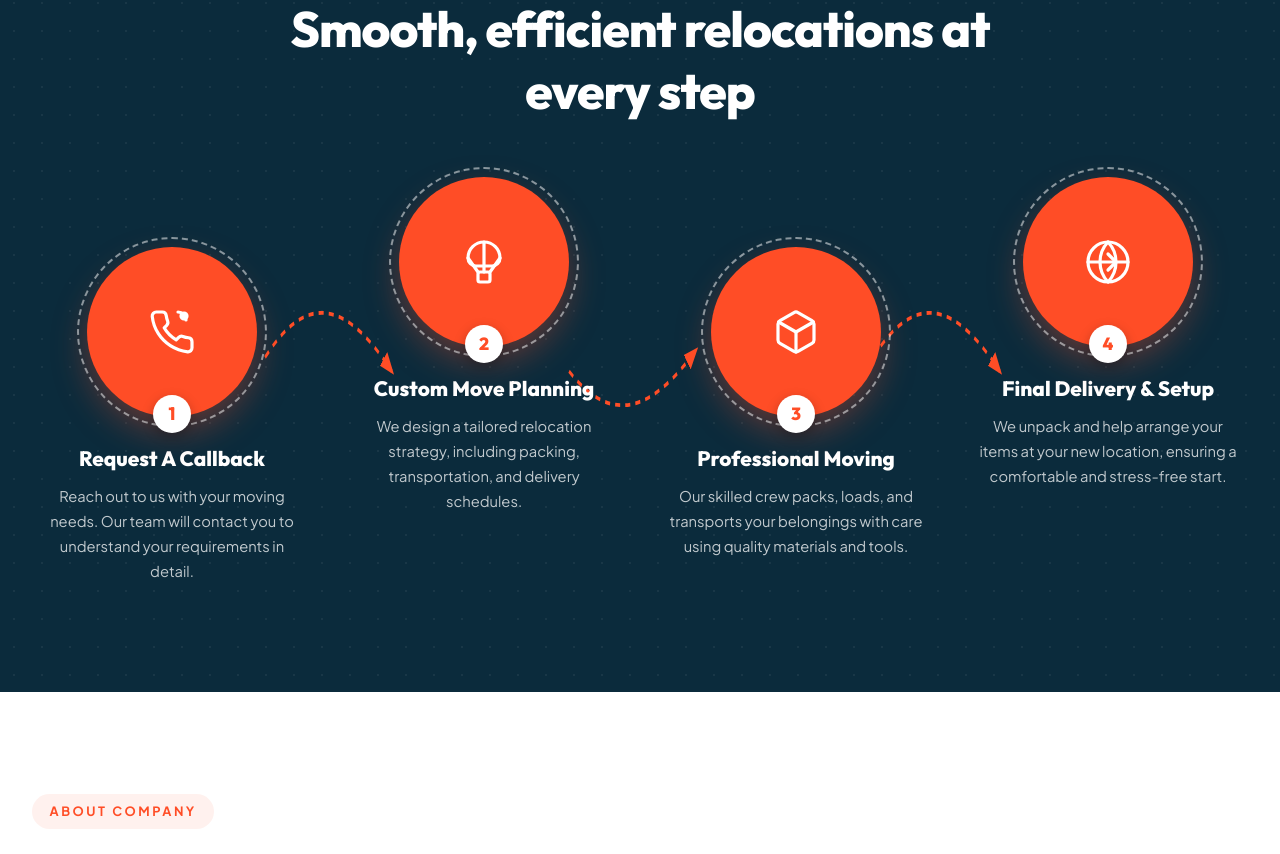
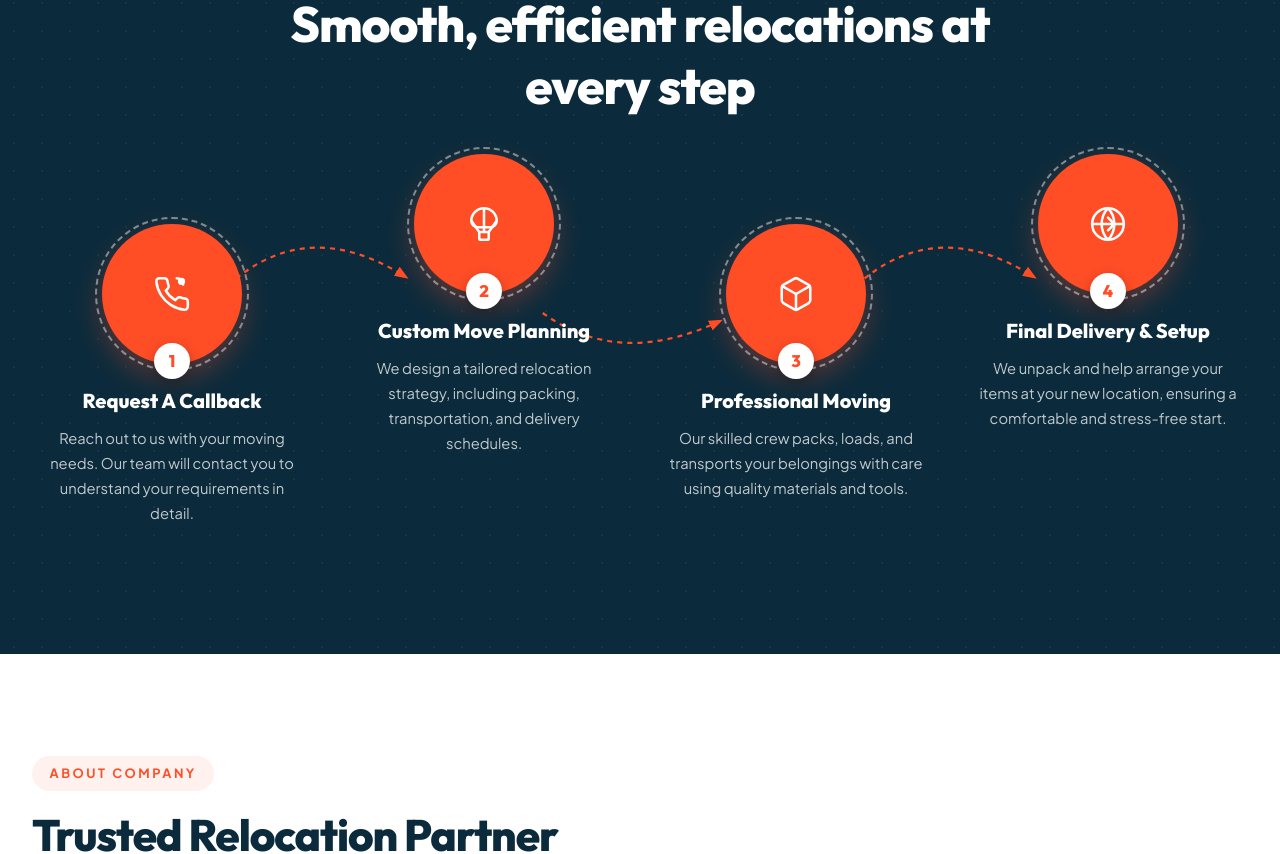
Before and after one commit to CybertizeYogesh/new-website-, a Next.js app: page / in a window 1280 px wide. Shown: the part 3389-4243 px from the top of the page. Built offline with nearby package versions, Linux system fonts and the light colour scheme.

Commit message:
Resize node circles to 140px and re-engineer SVG bezier paths matching Speedex proportions exactly

```diff
--- a/src/app/globals.css
+++ b/src/app/globals.css
@@ -577,12 +577,12 @@ img {
     overflow: hidden;
 }
 
-/* Speedex Relocation Exact Work Process Section (#ff4d26 Coral Red & #0b2b3c Dark Teal Navy) */
+/* Speedex Relocation Exact Work Process Section (140px nodes & exact proportions) */
 .process-speedex-section {
     background-color: #0b2b3c;
-    background-image: radial-gradient(rgba(255, 255, 255, 0.06) 1.2px, transparent 1.2px);
+    background-image: radial-gradient(rgba(255, 255, 255, 0.05) 1.2px, transparent 1.2px);
     background-size: 28px 28px;
-    padding: 90px 0 110px;
+    padding: 85px 0 115px;
     position: relative;
     overflow: hidden;
     color: #ffffff;
@@ -620,8 +620,8 @@ img {
 
 .speedex-process-wrapper {
     position: relative;
-    margin-top: 5rem;
-    min-height: 380px;
+    margin-top: 4.5rem;
+    min-height: 350px;
 }
 
 .speedex-curved-line {
@@ -629,7 +629,7 @@ img {
     top: 0;
     left: 0;
     width: 100%;
-    height: 100%;
+    height: 220px;
     pointer-events: none;
     z-index: 1;
 }
@@ -650,32 +650,32 @@ img {
 }
 
 .speedex-step-item.step-up {
-    transform: translateY(-25px) !important;
+    transform: translateY(-35px) !important;
 }
 
 .speedex-step-item.step-down {
-    transform: translateY(45px) !important;
+    transform: translateY(35px) !important;
 }
 
 .speedex-circle-node {
     position: relative;
-    width: 170px;
-    height: 170px;
+    width: 140px;
+    height: 140px;
     background: #ff4d26;
     border-radius: 50%;
     display: flex;
     align-items: center;
     justify-content: center;
-    box-shadow: 0 15px 35px rgba(255, 77, 38, 0.35);
-    margin-bottom: 1.75rem;
+    box-shadow: 0 12px 30px rgba(255, 77, 38, 0.35);
+    margin-bottom: 1.5rem;
 }
 
 .speedex-circle-node::before {
     content: '';
     position: absolute;
-    inset: -10px;
+    inset: -7px;
     border-radius: 50%;
-    border: 2px dashed rgba(255, 255, 255, 0.5);
+    border: 2px dashed rgba(255, 255, 255, 0.45);
 }
 
 .speedex-icon-inner {
@@ -687,16 +687,16 @@ img {
 
 .speedex-number-badge {
     position: absolute;
-    bottom: -16px;
+    bottom: -15px;
     left: 50%;
     transform: translateX(-50%);
-    width: 38px;
-    height: 38px;
+    width: 36px;
+    height: 36px;
     background: #ffffff;
     color: #ff4d26;
     font-weight: 800;
     font-family: var(--font-heading);
-    font-size: 1.1rem;
+    font-size: 1.05rem;
     border-radius: 50%;
     display: flex;
     align-items: center;
@@ -706,7 +706,7 @@ img {
 
 .speedex-step-item h3 {
     color: #ffffff !important;
-    font-size: 1.3rem;
+    font-size: 1.25rem;
     font-weight: 800;
     margin-bottom: 0.75rem;
     line-height: 1.3;
--- a/src/app/page.tsx
+++ b/src/app/page.tsx
@@ -204,11 +204,11 @@ export default function HomePage() {
           </div>
 
           <div className="speedex-process-wrapper">
-            {/* SVG Curved Dotted Connection Line - Exact Arc Matching User Screenshot */}
+            {/* SVG Curved Dotted Connection Line - Meticulously Proportioned 140px Circle Arcs */}
             <svg className="speedex-curved-line" viewBox="0 0 1200 220" fill="none" preserveAspectRatio="none">
               {/* Arc 1: Circle 1 top-right to Circle 2 left-bottom */}
               <path
-                d="M 230 90 C 275 48, 315 62, 355 98"
+                d="M 194 96 C 250 45, 310 50, 369 88"
                 stroke="#ff4d26"
                 strokeWidth="2.2"
                 strokeDasharray="5 5"
@@ -216,7 +216,7 @@ export default function HomePage() {
               />
               {/* Arc 2: Circle 2 right-bottom to Circle 3 left-top */}
               <path
-                d="M 530 98 C 575 132, 615 118, 655 86"
+                d="M 504 124 C 560 165, 620 160, 679 132"
                 stroke="#ff4d26"
                 strokeWidth="2.2"
                 strokeDasharray="5 5"
@@ -224,7 +224,7 @@ export default function HomePage() {
               />
               {/* Arc 3: Circle 3 top-right to Circle 4 left-bottom */}
               <path
-                d="M 830 90 C 875 48, 915 62, 955 98"
+                d="M 814 96 C 870 45, 930 50, 989 88"
                 stroke="#ff4d26"
                 strokeWidth="2.2"
                 strokeDasharray="5 5"
@@ -242,7 +242,7 @@ export default function HomePage() {
               <div className="speedex-step-item step-down">
                 <div className="speedex-circle-node">
                   <div className="speedex-icon-inner">
-                    <svg width="48" height="48" viewBox="0 0 24 24" fill="none" stroke="#ffffff" strokeWidth="1.6" strokeLinecap="round" strokeLinejoin="round">
+                    <svg width="38" height="38" viewBox="0 0 24 24" fill="none" stroke="#ffffff" strokeWidth="1.6" strokeLinecap="round" strokeLinejoin="round">
                       <path d="M22 16.92v3a2 2 0 0 1-2.18 2 19.79 19.79 0 0 1-8.63-3.07 19.5 19.5 0 0 1-6-6 19.79 19.79 0 0 1-3.07-8.67A2 2 0 0 1 4.11 2h3a2 2 0 0 1 2 1.72 12.84 12.84 0 0 0 .7 2.81 2 2 0 0 1-.45 2.11L8.09 9.91a16 16 0 0 0 6 6l1.27-1.27a2 2 0 0 1 2.11-.45 12.84 12.84 0 0 0 2.81.7A2 2 0 0 1 22 16.92z"/>
                       <path d="M15 2a4 4 0 0 1 4 4"/>
                       <circle cx="18" cy="4" r="1.5" fill="#ffffff" />
@@ -258,7 +258,7 @@ export default function HomePage() {
               <div className="speedex-step-item step-up">
                 <div className="speedex-circle-node">
                   <div className="speedex-icon-inner">
-                    <svg width="48" height="48" viewBox="0 0 24 24" fill="none" stroke="#ffffff" strokeWidth="1.6" strokeLinecap="round" strokeLinejoin="round">
+                    <svg width="38" height="38" viewBox="0 0 24 24" fill="none" stroke="#ffffff" strokeWidth="1.6" strokeLinecap="round" strokeLinejoin="round">
                       <path d="M12 2a8 8 0 0 0-8 8c0 2.2 1.8 4 4 4h8c2.2 0 4-1.8 4-4a8 8 0 0 0-8-8z"/>
                       <path d="M4 10l5 7"/>
                       <path d="M20 10l-5 7"/>
@@ -276,7 +276,7 @@ export default function HomePage() {
               <div className="speedex-step-item step-down">
                 <div className="speedex-circle-node">
                   <div className="speedex-icon-inner">
-                    <svg width="48" height="48" viewBox="0 0 24 24" fill="none" stroke="#ffffff" strokeWidth="1.6" strokeLinecap="round" strokeLinejoin="round">
+                    <svg width="38" height="38" viewBox="0 0 24 24" fill="none" stroke="#ffffff" strokeWidth="1.6" strokeLinecap="round" strokeLinejoin="round">
                       <path d="M21 8a2 2 0 0 0-1-1.73l-7-4a2 2 0 0 0-2 0l-7 4A2 2 0 0 0 3 8v8a2 2 0 0 0 1 1.73l7 4a2 2 0 0 0 2 0l7-4A2 2 0 0 0 21 16Z"/>
                       <path d="m3.3 7 8.7 5 8.7-5"/>
                       <path d="M12 22V12"/>
@@ -292,7 +292,7 @@ export default function HomePage() {
               <div className="speedex-step-item step-up">
                 <div className="speedex-circle-node">
                   <div className="speedex-icon-inner">
-                    <svg width="48" height="48" viewBox="0 0 24 24" fill="none" stroke="#ffffff" strokeWidth="1.6" strokeLinecap="round" strokeLinejoin="round">
+                    <svg width="38" height="38" viewBox="0 0 24 24" fill="none" stroke="#ffffff" strokeWidth="1.6" strokeLinecap="round" strokeLinejoin="round">
                       <circle cx="12" cy="12" r="10"/>
                       <path d="M12 2a14.5 14.5 0 0 0 0 20 14.5 14.5 0 0 0 0-20"/>
                       <path d="M2 12h20"/>
```
